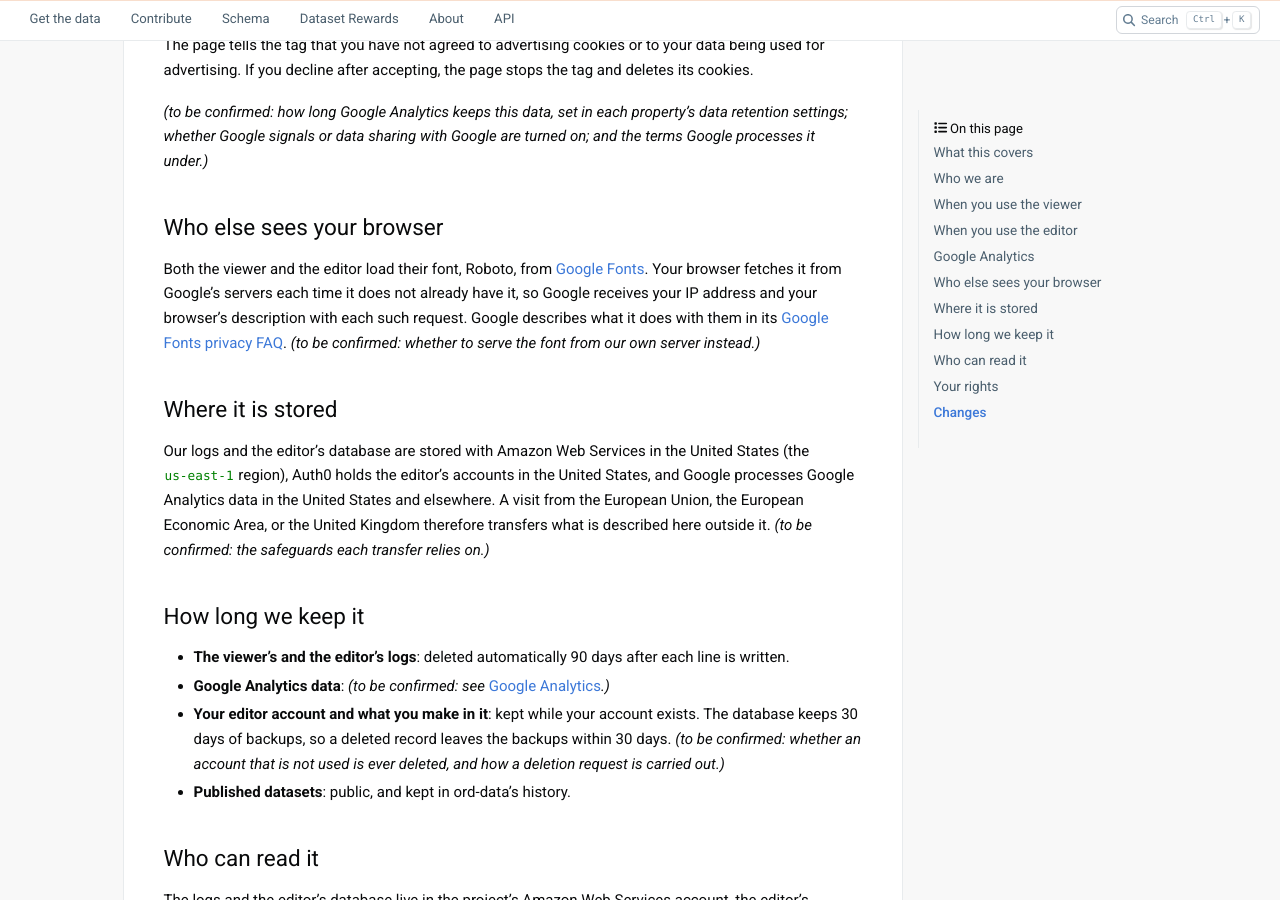
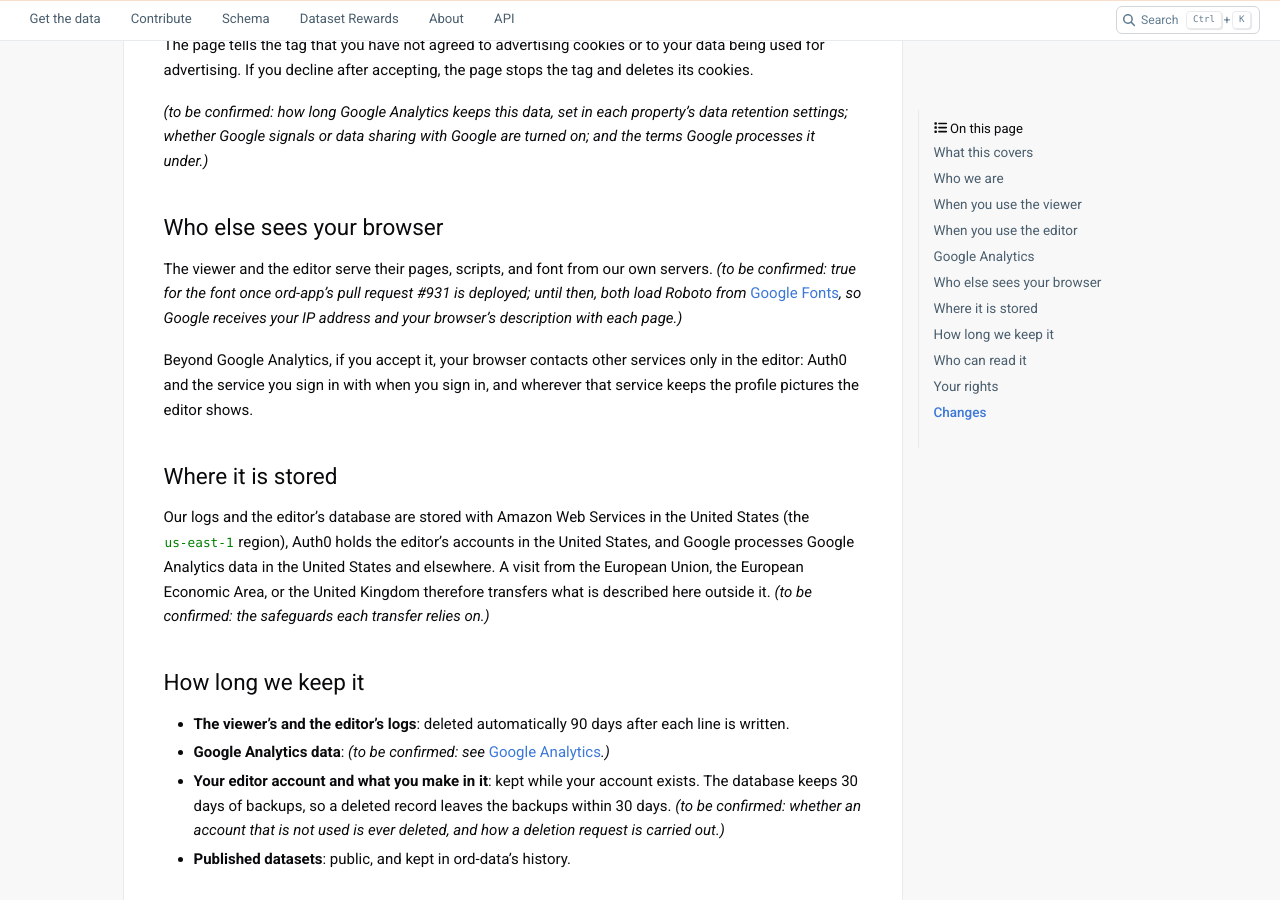
Before and after one commit to open-reaction-database/ord-schema, a Sphinx documentation site: the page built from docs/site_privacy.rst, in a window 1280 px wide and 900 px high, scrolled down 4361 px. Built offline with Sphinx 7.4.7 and the PyData theme 0.15.4, drawn with Linux system fonts in a browser that asks for light colours.

Commit message:
Say the apps serve their own font once ord-app#931 is deployed
Co-Authored-By: Claude Opus 5.5 <noreply@anthropic.com>

```diff
--- a/docs/site_privacy.rst
+++ b/docs/site_privacy.rst
@@ -242,13 +242,15 @@ with Google are turned on; and the terms Google processes it under.)*
 Who else sees your browser
 **************************
 
-Both the viewer and the editor load their font, Roboto, from `Google Fonts
-<https://fonts.google.com>`__. Your browser fetches it from Google's servers
-each time it does not already have it, so Google receives your IP address and
-your browser's description with each such request. Google describes what it does
-with them in its `Google Fonts privacy FAQ
-<https://developers.google.com/fonts/faq/privacy>`__. *(to be confirmed:
-whether to serve the font from our own server instead.)*
+The viewer and the editor serve their pages, scripts, and font from our own
+servers. *(to be confirmed: true for the font once ord-app's pull request #931
+is deployed; until then, both load Roboto from* `Google Fonts
+<https://fonts.google.com>`__\ *, so Google receives your IP address and your
+browser's description with each page.)*
+
+Beyond Google Analytics, if you accept it, your browser contacts other services
+only in the editor: Auth0 and the service you sign in with when you sign in, and
+wherever that service keeps the profile pictures the editor shows.
 
 ******************
 Where it is stored
```
